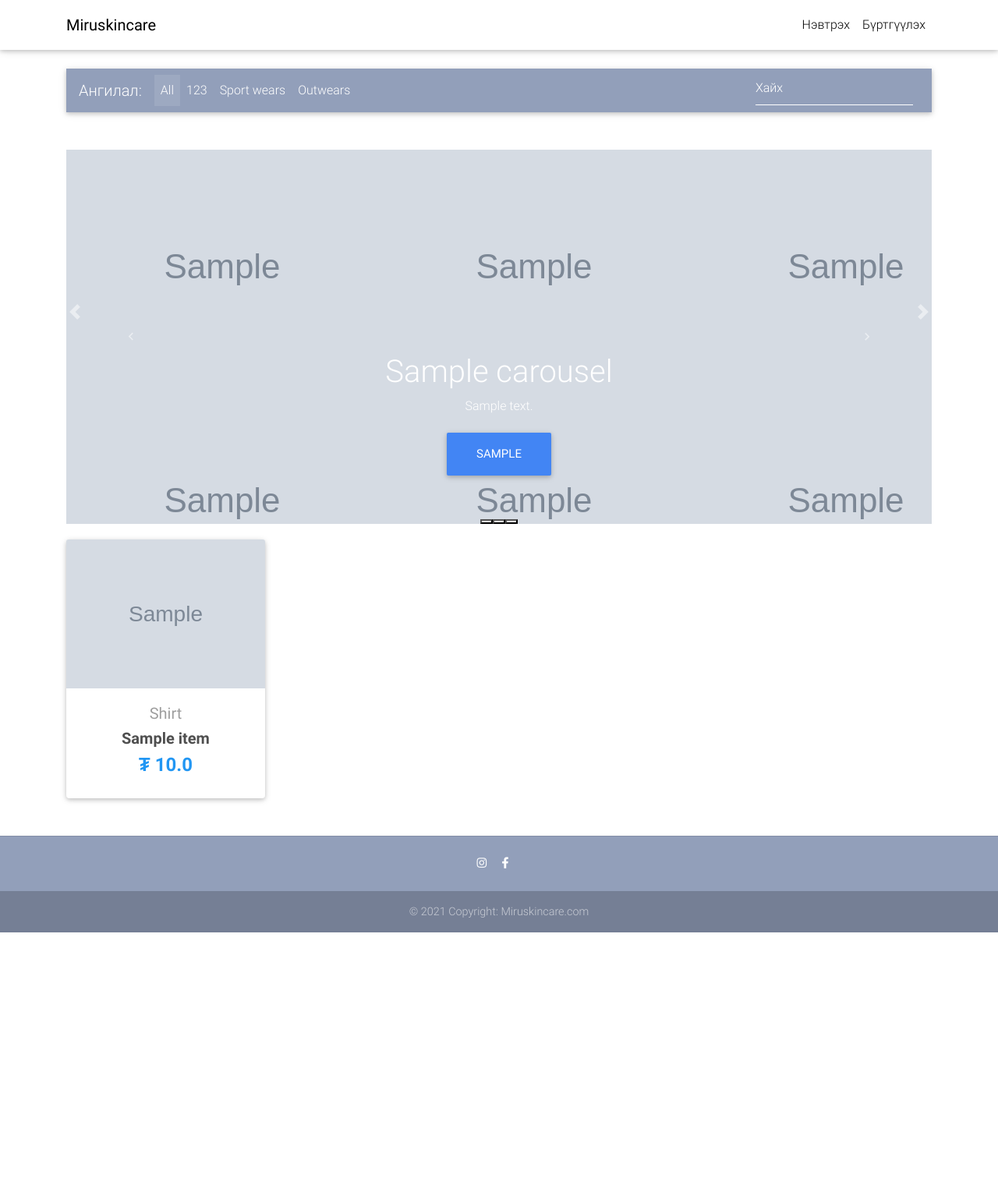
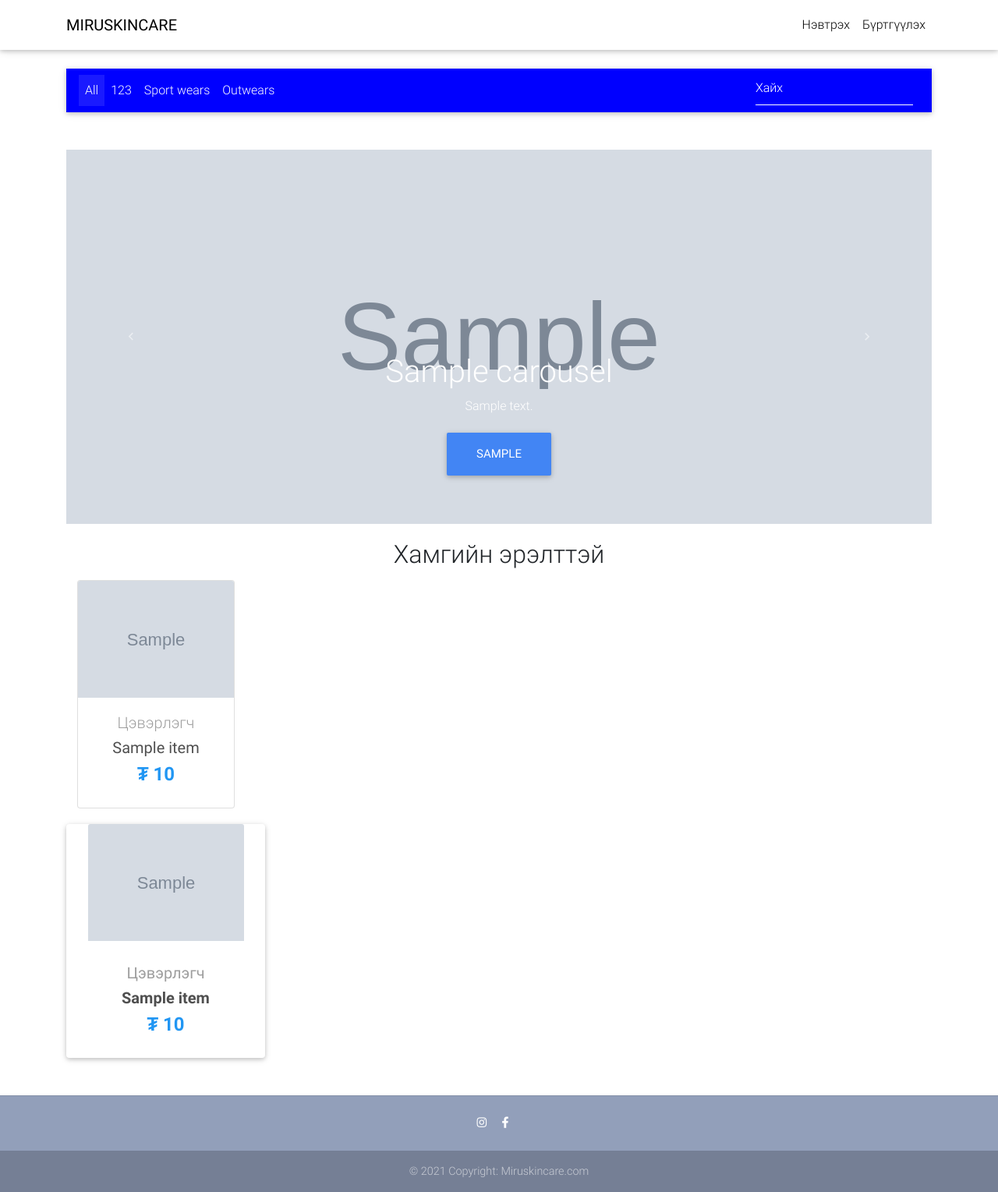
Before and after one commit to ider514/miruskincare, a Django app: page / in a window 1280 px wide. Shown: the whole page at 78% size. Before the commit the page ends 1196 px from the top, so only its background shows below. Run offline with Django 3.2, Linux system fonts and the light colour scheme; tables that the repository leaves empty hold one stand-in row (values such as "Sample post"); grey boxes marked "Sample" are stand-in pictures; some libraries are stand-ins or nearby versions.

Commit message:
currency with comma

```diff
--- a/core/models.py
+++ b/core/models.py
@@ -7,9 +7,18 @@ from django_countries.fields import CountryField
 
 
 CATEGORY_CHOICES = (
-    ('S', 'Shirt'),
-    ('SW', 'Sport wear'),
-    ('OW', 'Outwear')
+    ('TS', 'Цэвэрлэгч'),
+    ('TO', 'Тонер'),
+    ('NT', 'Нарны тос'),
+    ('HE', 'Хөгшрөлтийн эсрэг'),
+    ('GU', 'Гуужуулагч'),
+    ('ES', 'Эссэнц'),
+    ('SE', 'Серум'),
+    ('UA', 'Үс арчилгаа'),
+    ('BA', 'Бие арчилгаа'),
+    ('MA', 'Маск'),
+    ('NB', 'Нүүрний будаг'),
+    ('ZT', 'Зовхины тос'),
 )
 
 LABEL_CHOICES = (
@@ -55,6 +64,7 @@ class Item(models.Model):
     description = models.TextField()
     image = models.ImageField()
     sold_out = models.BooleanField(default=False)
+    special = models.BooleanField(default=False)
 
     def __str__(self):
         return self.title
--- a/core/views.py
+++ b/core/views.py
@@ -46,6 +46,7 @@ class HomeView(ListView):
         context = super(HomeView, self).get_context_data(**kwargs)
         context['carousel'] = Carousel.objects.all()
         context['item'] = Item.objects.all()
+        context['special'] = Item.objects.all().filter(special=True)
         # And so on for more models
         return context
 
--- a/miruskincare/settings/base.py
+++ b/miruskincare/settings/base.py
@@ -21,6 +21,7 @@ INSTALLED_APPS = [
     'crispy_forms',
     'django_countries',
 
+    'django.contrib.humanize',
     'core'
 ]
 
--- a/templates/base.html
+++ b/templates/base.html
@@ -23,7 +23,64 @@
       height: 60vh;
       background-color: white;
       background-position: center;
-      background-size: 100% 100%;
+      background-size: contain;
+    }
+
+    .carousel-item {
+      background-position: center;
+      background-size: cover;
+    }
+
+    .card-img-top {
+      height: auto;
+      width: auto;
+      max-width: 200px;
+      max-height: 300px;
+      vertical-align: middle;
+      margin-left: auto;
+      margin-right: auto;
+    }
+
+    .card {
+      height: 300px;
+      width: 100%;
+    }
+
+    #basicExampleNav {
+      color: blueviolet;
+    }
+
+    /* .scrolling-wrapper {
+      overflow-x: scroll;
+      overflow-y: hidden;
+      white-space: nowrap;
+    } */
+    .scrolling-wrapper {
+      margin: 4px, 4px;
+      padding: 4px 4px 10px 4px;
+      width: 100%;
+      overflow-x: auto;
+      overflow-y: hidden;
+      white-space: nowrap;
+    }
+
+    .scrolling-wrapper card {
+      display: inline-block;
+    }
+
+    .card1 {
+      position: relative;
+      display: -ms-flexbox;
+      display: inline-block;
+      -ms-flex-direction: column;
+      flex-direction: column;
+      min-width: 0;
+      word-wrap: break-word;
+      background-color: #fff;
+      background-clip: border-box;
+      border: 1px solid rgba(0, 0, 0, 0.125);
+      border-radius: 0.25rem;
+      margin: 10px;
     }
 
     @media (max-width: 740px) {
--- a/templates/home.html
+++ b/templates/home.html
@@ -1,14 +1,14 @@
 {% extends "base.html" %}
-
+{% load humanize %}
 {% block content %}
 <main>
   <div class="container">
 
     <!--Navbar-->
-    <nav class="navbar navbar-expand-lg navbar-dark mdb-color lighten-3 mt-3 mb-5">
+    <nav class="navbar navbar-expand-lg navbar-dark mdb-color lighten-3 mt-3 mb-5" style="background: blue!important;">
 
       <!-- Navbar brand -->
-      <span class="navbar-brand">Ангилал:</span>
+      <!-- <span class="navbar-brand">Ангилал:</span> -->
 
       <!-- Collapse button -->
       <button class="navbar-toggler" type="button" data-toggle="collapse" data-target="#basicExampleNav"
@@ -53,12 +53,12 @@
     <!--/.Carousel-->
 
     <div id="myCarousel" class="carousel slide carousel-fade" data-bs-ride="carousel" style="margin-bottom:20px">
-      <div class="carousel-indicators">
+      <!-- <div class="carousel-indicators">
         <button type="button" data-bs-target="#myCarousel" data-bs-slide-to="0" class="active" aria-current="true"
           aria-label="Slide 1"></button>
         <button type="button" data-bs-target="#myCarousel" data-bs-slide-to="1" aria-label="Slide 2"></button>
         <button type="button" data-bs-target="#myCarousel" data-bs-slide-to="2" aria-label="Slide 3"></button>
-      </div>
+      </div> -->
       <div class="carousel-inner">
         {% for carousel in carousel %}
         <div class="carousel-item {% if forloop.counter0 == 0 %}active{% endif %}"
@@ -86,14 +86,49 @@
     </div>
 
     <!--/.Carousel-->
-    <a class="carousel-control-prev" href="#myCarousel" role="button" data-slide="prev">
-      <span class="carousel-control-prev-icon" aria-hidden="true"></span>
-      <span class="sr-only">Previous</span>
-    </a>
-    <a class="carousel-control-next" href="#myCarousel" role="button" data-slide="next">
-      <span class="carousel-control-next-icon" aria-hidden="true"></span>
-      <span class="sr-only">Next</span>
-    </a>
+    <h2 style="align-content: center; position:relative; width: 100%; margin: auto; text-align: center;"> Хамгийн
+      эрэлттэй </h2>
+    <!--/.Horizontal scroll-->
+    <div class="scrolling-wrapper">
+      {% for item in special %}
+      <div class="card1">
+
+        <div class="view overlay">
+          <img src="{{ item.image.url }}" class="card-img-top">
+          <a href="{{ item.get_absolute_url }}">
+            <div class="mask rgba-white-slight"></div>
+          </a>
+        </div>
+
+        <div class="card-body text-center">
+          <a href="" class="grey-text">
+            <h5>{{ item.get_category_display }}</h5>
+          </a>
+          <h5>
+            <strong>
+              <a href="{{ item.get_absolute_url }}" class="dark-grey-text">{{ item.title }}
+                <!-- <span class="badge badge-pill {{ item.get_label_display }}-color">NEW</span> -->
+              </a>
+            </strong>
+          </h5>
+
+          <h4 class="font-weight-bold blue-text">
+            <strong>₮
+              {% if item.discount_price %}
+              {{ item.discount_price|floatformat:0|intcomma }}
+              {% else %}
+              {{ item.price|floatformat:0|intcomma}}
+              {% endif %}
+            </strong>
+          </h4>
+
+        </div>
+
+      </div>
+      {% endfor %}
+    </div>
+    <!--/.Horizontal scroll-->
+
     <!--Section: Products v.3-->
     <section class="text-center mb-4">
 
@@ -126,9 +161,9 @@
               <h4 class="font-weight-bold blue-text">
                 <strong>₮
                   {% if item.discount_price %}
-                  {{ item.discount_price }}
+                  {{ item.discount_price|floatformat:0|intcomma }}
                   {% else %}
-                  {{ item.price }}
+                  {{ item.price|floatformat:0|intcomma }}
                   {% endif %}
                 </strong>
               </h4>
--- a/templates/navbar.html
+++ b/templates/navbar.html
@@ -5,7 +5,7 @@
 
     <!-- Brand -->
     <a class="navbar-brand waves-effect" href="/">
-      <strong class="black-text">Miruskincare</strong>
+      <strong class="black-text">MIRUSKINCARE</strong>
     </a>
 
     <!-- Collapse -->
```
Also changed, not shown: core/migrations/0008_auto_20210628_0725.py (added), core/migrations/0009_auto_20210628_1216.py (added), core/migrations/0010_auto_20210628_1255.py (added).
